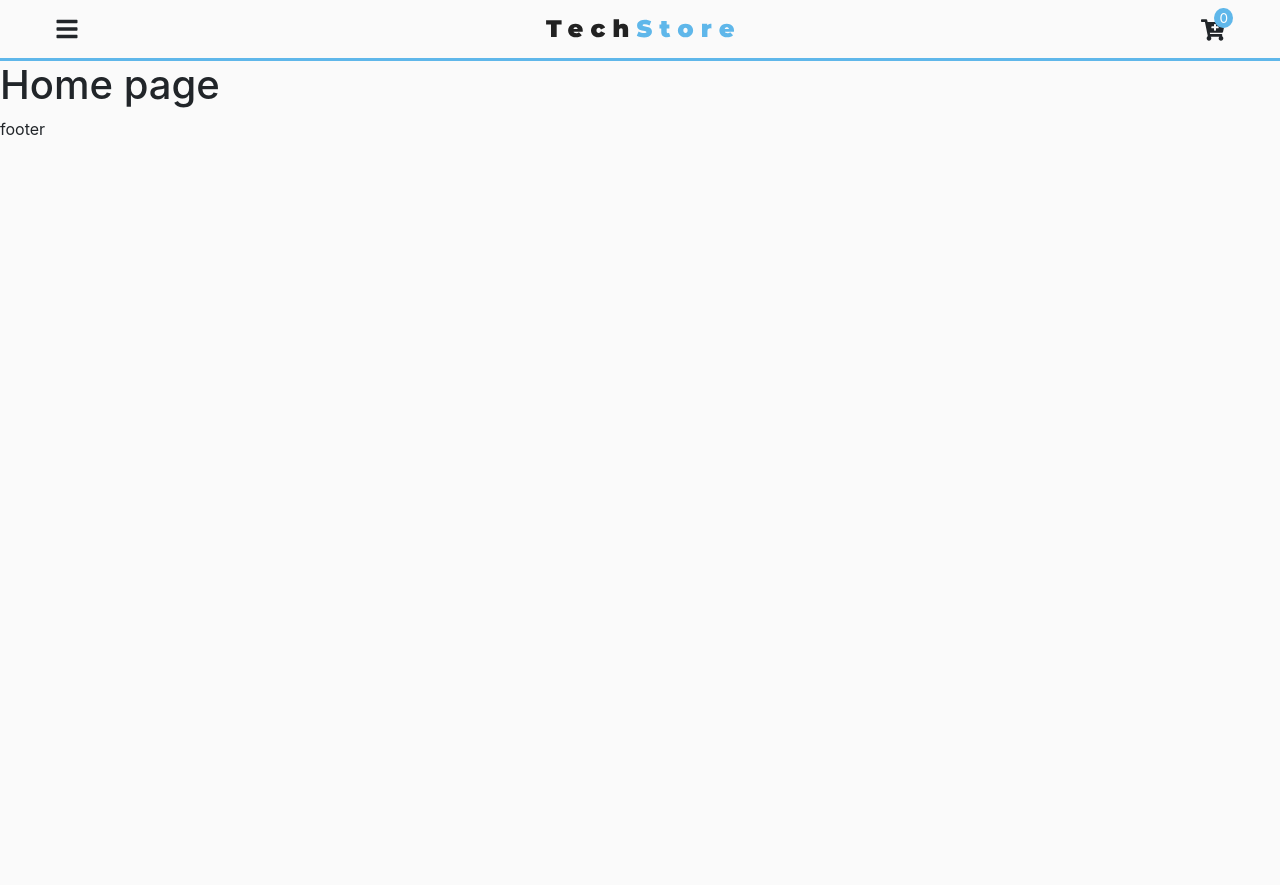
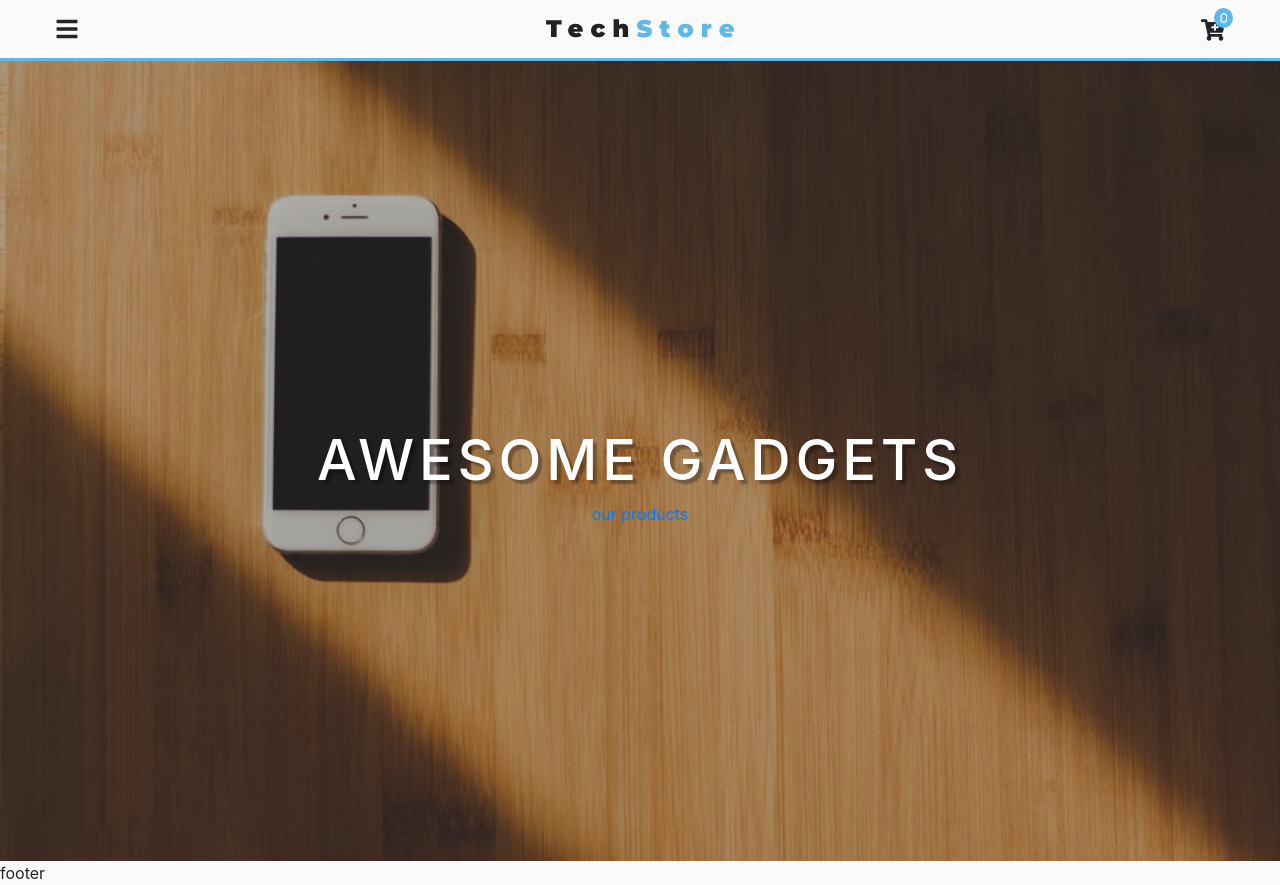
Before and after one commit to hamed4000/tech-store, a React (Create React App) app: page / in a window 1280 px wide. Before the commit the page ends 800 px from the top, so only its background shows below. Built offline with nearby package versions, Linux system fonts and the light colour scheme; a web font is replaced by a local one.

Commit message:
hero home page

```diff
--- /dev/null
+++ b/src/components/Hero.js
@@ -0,0 +1,36 @@
+import React from "react";
+import styled from "styled-components";
+import mainBcg from "../images/mainBcg.jpeg";
+
+export default function Hero({ img, title, max, children }) {
+  return (
+      <HeroWrapper max={max} img={img}>
+        <div className="banner">
+          <h1 className="title">{title}</h1>
+          {children}
+        </div>
+      </HeroWrapper>
+  );
+}
+
+const HeroWrapper = styled.div`
+  text-align: center;
+  display: flex;
+  align-items: center;
+  justify-content: center;
+  min-height: ${props => (props.max ? "100vh" : "60vh")};
+  color: var(--mainWhite);
+  background: linear-gradient(var(--primaryRGBA), var(--primaryRGBA)),
+    url(${props => props.img}) center/cover no-repeat;
+  .title {
+    padding-top: 2rem;
+    font-size: 3.5rem;
+    text-shadow: 4px 4px 2px rgba(0, 0, 0, 0.3);
+    text-transform: uppercase;
+    letter-spacing: var(--mainSpacing);
+  }
+`;
+
+Hero.defaultProps = {
+  img: mainBcg
+};
--- a/src/components/NavigationBar.js
+++ b/src/components/NavigationBar.js
@@ -5,39 +5,39 @@ import logo from "../images/logo.svg"
 import styled from "styled-components";
 
 const NavWrapper = styled.nav`
+  position: -webkit-sticky;
   position: sticky;
-  position: -webkit-sticky;
   top: 0;
   width: 100%;
   padding: 1rem 1.5rem;
-  background: var(--mainGray);
+  background: var(--mainGrey);
   border-bottom: 3px solid var(--primaryColor);
-  .nav-center{
+  .nav-center {
     display: flex;
+    align-items: center;
     justify-content: space-between;
-    align-items: center;
     max-width: 1170px;
     margin: 0 auto;
   }
-  .nav-icon{
+  .nav-icon {
     font-size: 1.5rem;
-    cursor:pointer;
+    cursor: pointer;
   }
-  .nav-cart{
-    position:relative;
+  .nav-cart {
+    position: relative;
   }
-  .cart-items{
-    font-size: .85rem;
+  .cart-items {
+    background: var(--primaryColor);
+    color: var(--mainWhite);
+    font-size: 0.85rem;
     position: absolute;
     top: -8px;
     right: -8px;
     padding: 0 5px;
-    background: var(--primaryColor);
-    color: var(--mainWhite);
     border-radius: 50%;
   }
+`;
 
-`;
 const NavigationBar = () => {
   return (
       <ProductConsumer>
--- a/src/pages/HomePage.js
+++ b/src/pages/HomePage.js
@@ -1,11 +1,15 @@
 import React from 'react';
+import Hero from "../components/Hero";
+import {Link} from "react-router-dom";
 
 const HomePage = () => {
-    return (
-        <>
-            <h1>Home page</h1>
-        </>
-    );
+  return (
+      <>
+        <Hero title="awesome gadgets" max="true">
+          <Link to="/products">our products</Link>
+        </Hero>
+      </>
+  );
 };
 
 export default HomePage;
```
